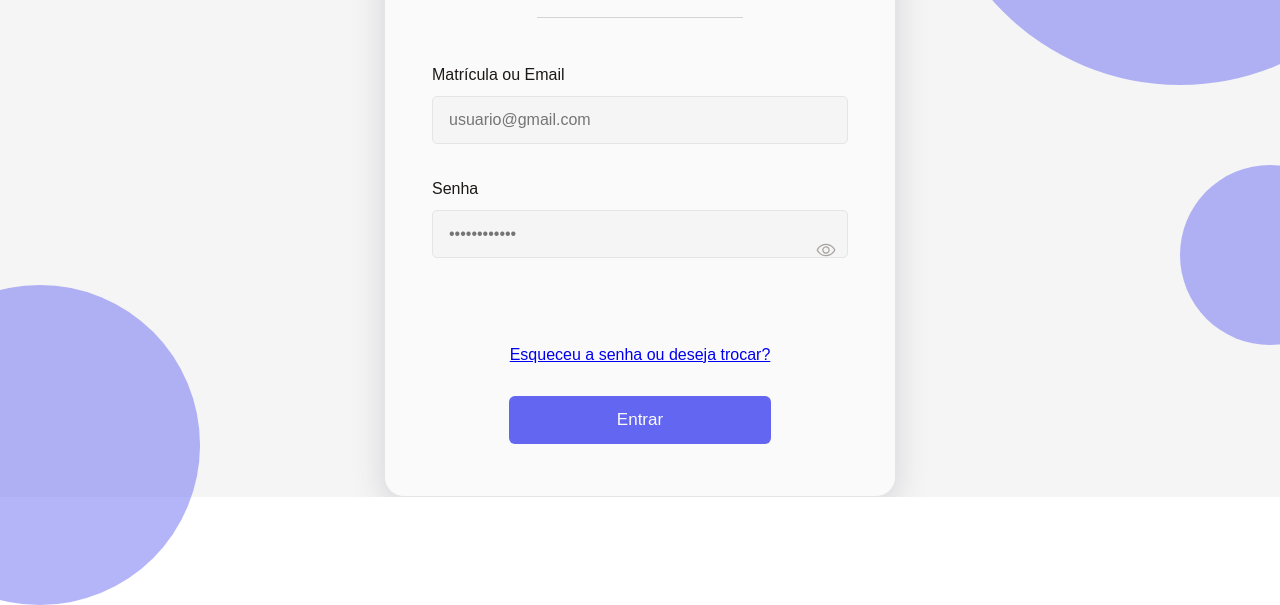
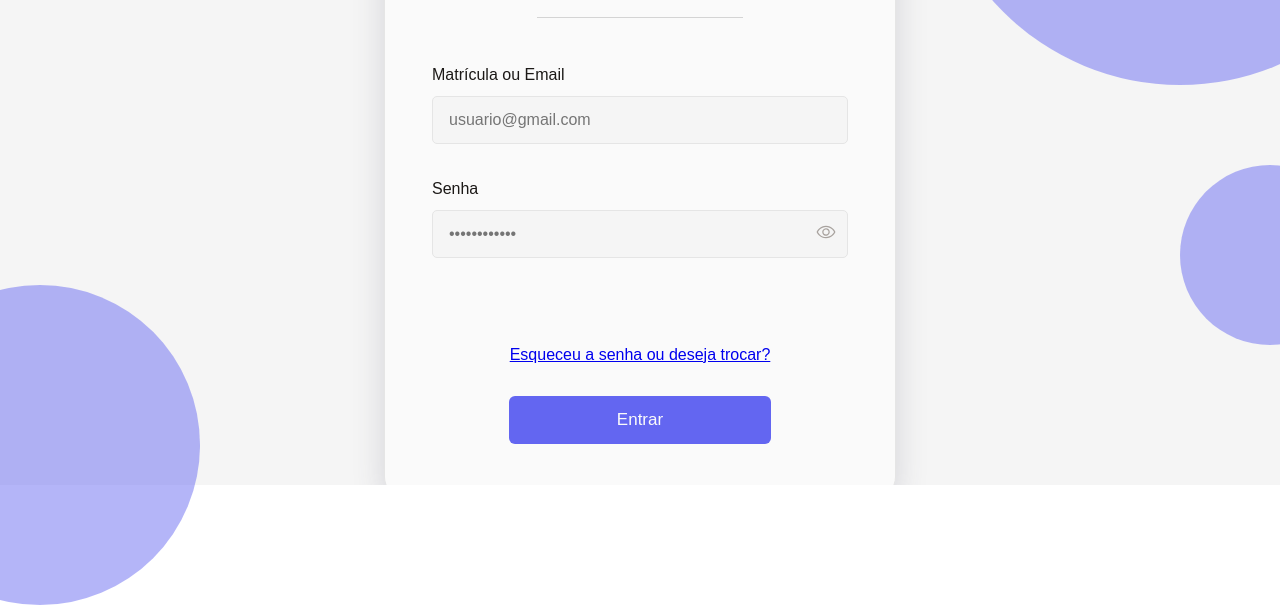
Before and after one commit to isaeidt/polvinho_frontend, a website: page index.html in a window 1280 px wide. Shown: the part 315-920 px from the top of the page. Drawn offline with Linux system fonts and the light colour scheme.

Commit message:
ajustando o css da tela de login

```diff
--- a/src/public/css/global.css
+++ b/src/public/css/global.css
@@ -1,3 +1,8 @@
+html, body, #app-container{
+    height: 100vh;
+    overflow: hidden;
+}
+
 
 *{
     margin: 0;
--- a/src/public/css/login.css
+++ b/src/public/css/login.css
@@ -1,6 +1,8 @@
 .login-page-wrapper {
     background-color: #F5F5F5;
     overflow-x: hidden;
+
+    min-height: 100%;
     --bg-button: #6366F1;
     --tt-button: #FAFAFA;
     --tt-placeholder: #A8A29E;
@@ -114,6 +116,7 @@
 }
 .login-page-wrapper .eye_icon {
     position: absolute;
+    top:0.75rem;
     right: 0.75rem;
     width: 1.25rem;
     height: 1.25rem;
```
